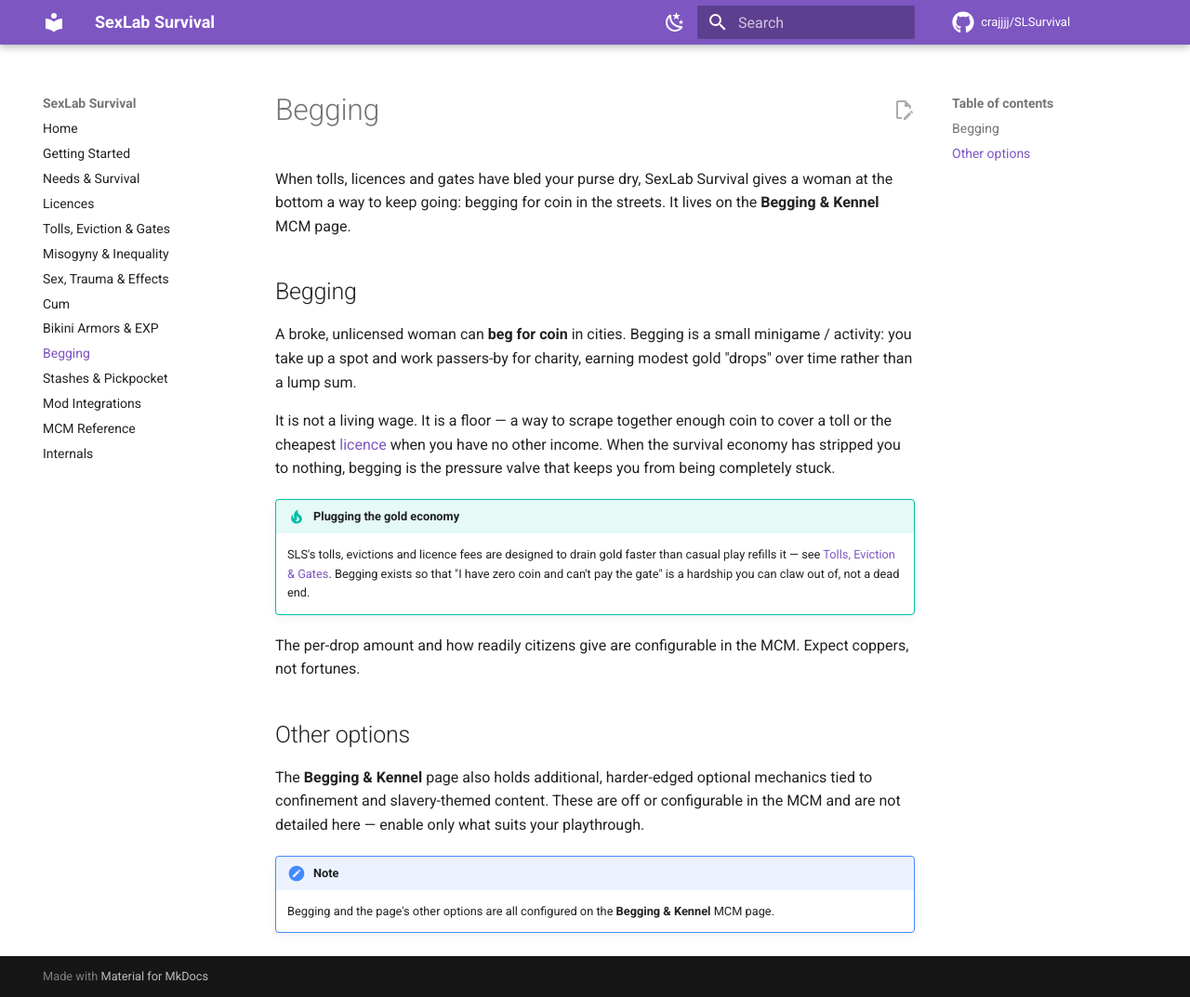
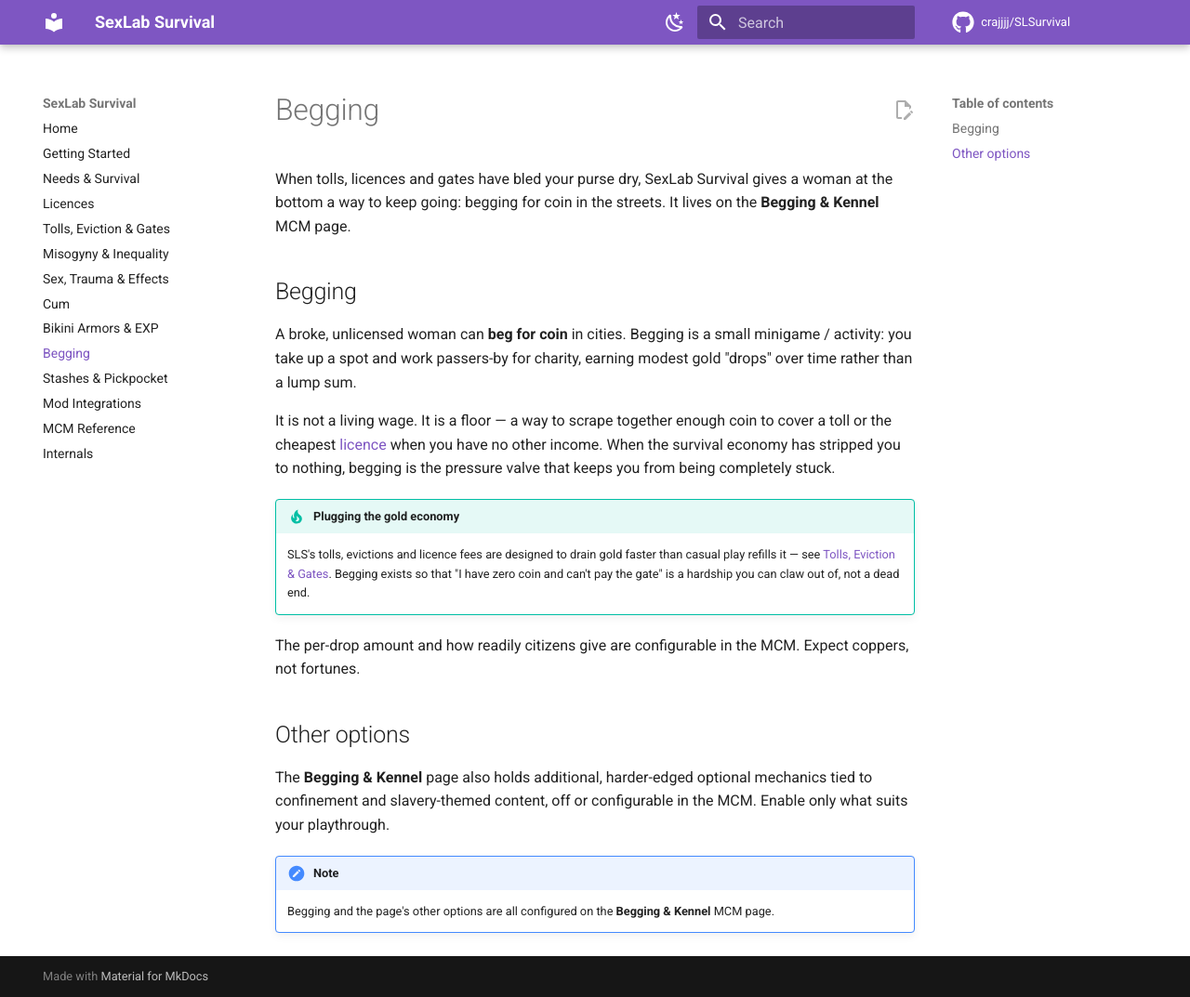
Before and after one commit to crajjjj/SLSurvival, an MkDocs documentation site: the page built from docs/players/begging-kennel.md, in a window 1280 px wide and 1073 px high. Shown: the whole window at 93% size. Built offline with MkDocs 1.6.1 and Material for MkDocs 9.7.7, drawn with Linux system fonts in a browser that asks for light colours; comment, search, counter and statistics services are not loaded.

Commit message:
docs: drop 'not detailed here' meta-wording from the optional-mechanics notes

```diff
--- a/docs/players/begging-kennel.md
+++ b/docs/players/begging-kennel.md
@@ -15,7 +15,7 @@
 
 ## Other options
 
-The **Begging & Kennel** page also holds additional, harder-edged optional mechanics tied to confinement and slavery-themed content. These are off or configurable in the MCM and are not detailed here — enable only what suits your playthrough.
+The **Begging & Kennel** page also holds additional, harder-edged optional mechanics tied to confinement and slavery-themed content, off or configurable in the MCM. Enable only what suits your playthrough.
 
 !!! note
     Begging and the page's other options are all configured on the **Begging & Kennel** MCM page.
```
Also changed, not shown: docs/players/sex-and-effects.md (+1 -1 lines), docs/players/stashes-pickpocket.md (+1 -1 lines).
